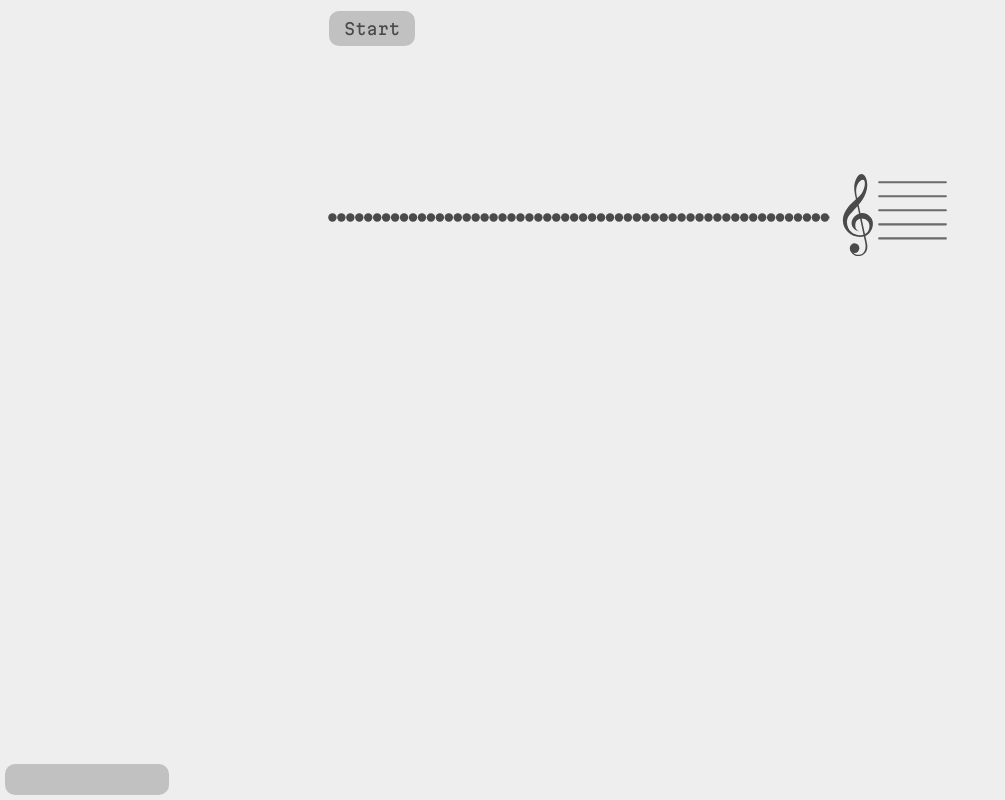
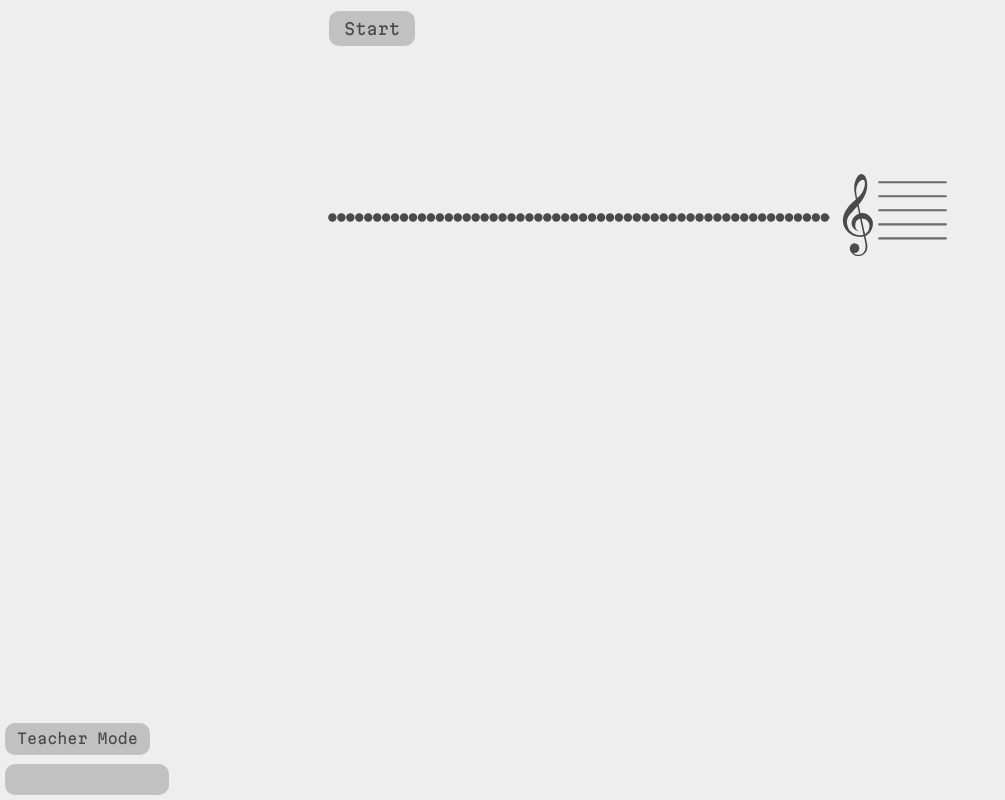
Before and after one commit to flamingo-development/Sweelinck, a SvelteKit app: page / in a window 1280 px wide. Shown: the whole page, without its empty margins (0-1005 px from the left). Built offline with nearby package versions, Linux system fonts and the light colour scheme.

Commit message:
added toggle button for teacher mode

```diff
--- a/src/components/bar.svelte
+++ b/src/components/bar.svelte
@@ -5,6 +5,7 @@ import Event from "../events/event.svelte"
 
 let note;
 let teacherNote;
+let teacherEnabled = false;
 
 onMount(() => {
     window.TestFrequency = (hz) => {
@@ -84,6 +85,7 @@ const helperBars = (note) => {
 
 <Event on:note={(e) => note = e} />
 <Event on:teacher={(e) => teacherNote = e} />
+<Event on:teacher_enabled={(e) => teacherEnabled = e} />
 
 <svg id="bar" viewBox="0 0 180 300" xmlns="http://www.w3.org/2000/svg">
     <use
@@ -104,7 +106,13 @@ const helperBars = (note) => {
             stroke-linecap="round"
         />
     {/each}
-    {#each [...helperBars(note), ...helperBars(teacherNote)] as height}
+    {#each [...helperBars(note), ...(() => {
+        if(teacherEnabled) {
+            return helperBars(teacherNote)
+        }else{
+            return []
+        }
+    })()] as height}
     <line
         x1="105"
         y1="{height + heightOffset}"
@@ -124,6 +132,7 @@ const helperBars = (note) => {
         class={`b_inv ${getNoteHeight(note) < 100 ? 'upper' : ''}`}
     />
 
+    {#if teacherEnabled}
     <use
         href="/symbols.svg#quarter_note"
         x="70"
@@ -133,6 +142,7 @@ const helperBars = (note) => {
         style={`translate: ${(getNoteHeight(teacherNote) < 100 ? 100 : 25)}px ${getNoteHeight(teacherNote) + (heightOffset) + 5}px`}
         class={`outline ${getNoteHeight(teacherNote) < 100 ? 'upper' : ''}`}
     />
+    {/if}
 </svg>
 
 <style>
--- /dev/null
+++ b/src/components/teacher-toggle.svelte
@@ -0,0 +1,50 @@
+
+<script>
+    import { dispatch } from '../events/event.svelte';
+
+    function toggleTeacher(e) {
+        const teacherEnabled = e.target.checked;
+        dispatch('teacher_enabled', teacherEnabled)
+    }
+
+</script>
+
+<input type="checkbox" name="" id="teacher_toggle" on:input={toggleTeacher}/>
+<label for="teacher_toggle">
+    Teacher Mode
+</label>
+
+<style>
+    label {
+        position: absolute;
+        bottom: 45px;
+        left: 5px;
+        border: 0px;
+        background-color: var(--b_med);
+        color: var(--f_med);
+        padding: 8px 12px;
+        line-height: 1.1;
+        border-radius: 10px;
+        -moz-appearance: none; /* Firefox */
+        -webkit-appearance: none; /* Safari and Chrome */
+        appearance: none;
+        user-select: none;
+        outline: none;
+        cursor: pointer;
+        font-size: 0.9rem;
+    }
+
+    input[type="checkbox"] {
+        display: none;
+    }
+
+    input[type="checkbox"]:checked + label {
+        background-color: var(--b_inv);
+        color: var(--b_low);
+    }
+
+    label:hover {
+        background-color: var(--b_inv);
+        color: var(--b_low);
+    }
+</style>
--- a/src/routes/+page.svelte
+++ b/src/routes/+page.svelte
@@ -4,6 +4,7 @@ import Bar from '../components/bar.svelte';
 import Button from '../components/button.svelte';
 import Information from '../components/information.svelte';
 import Notes from '../components/notes.svelte';
+  import TeacherToggle from '../components/teacher-toggle.svelte';
   import Teacher from '../components/teacher.svelte';
 import ThemePicker from '../components/theme_picker.svelte';
 import Visualizer from '../components/visualizer.svelte';
@@ -34,6 +35,7 @@ let started = false;
         <Bar />
     </div>
     <ThemePicker />
+    <TeacherToggle />
 </main>
 
 <style>
```
